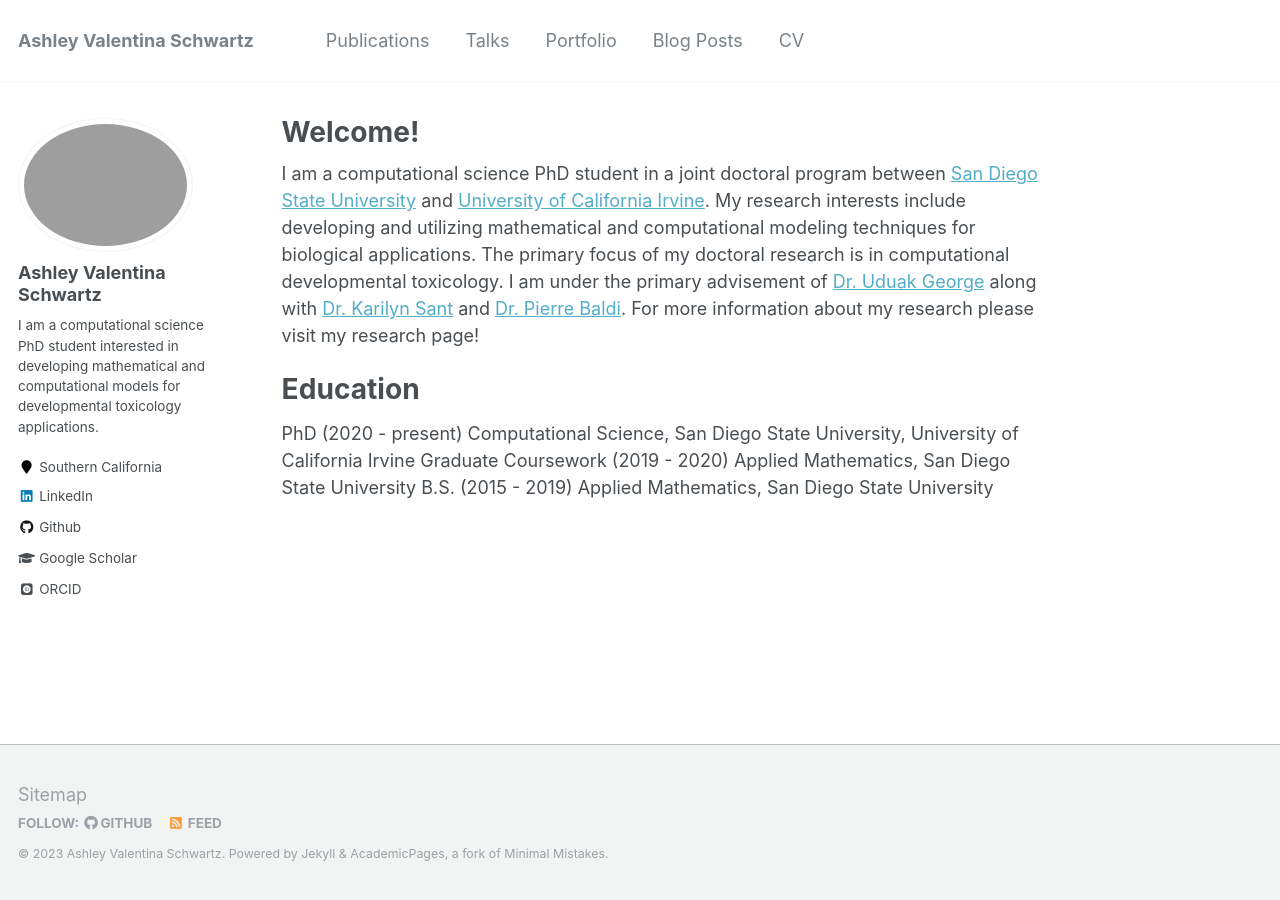
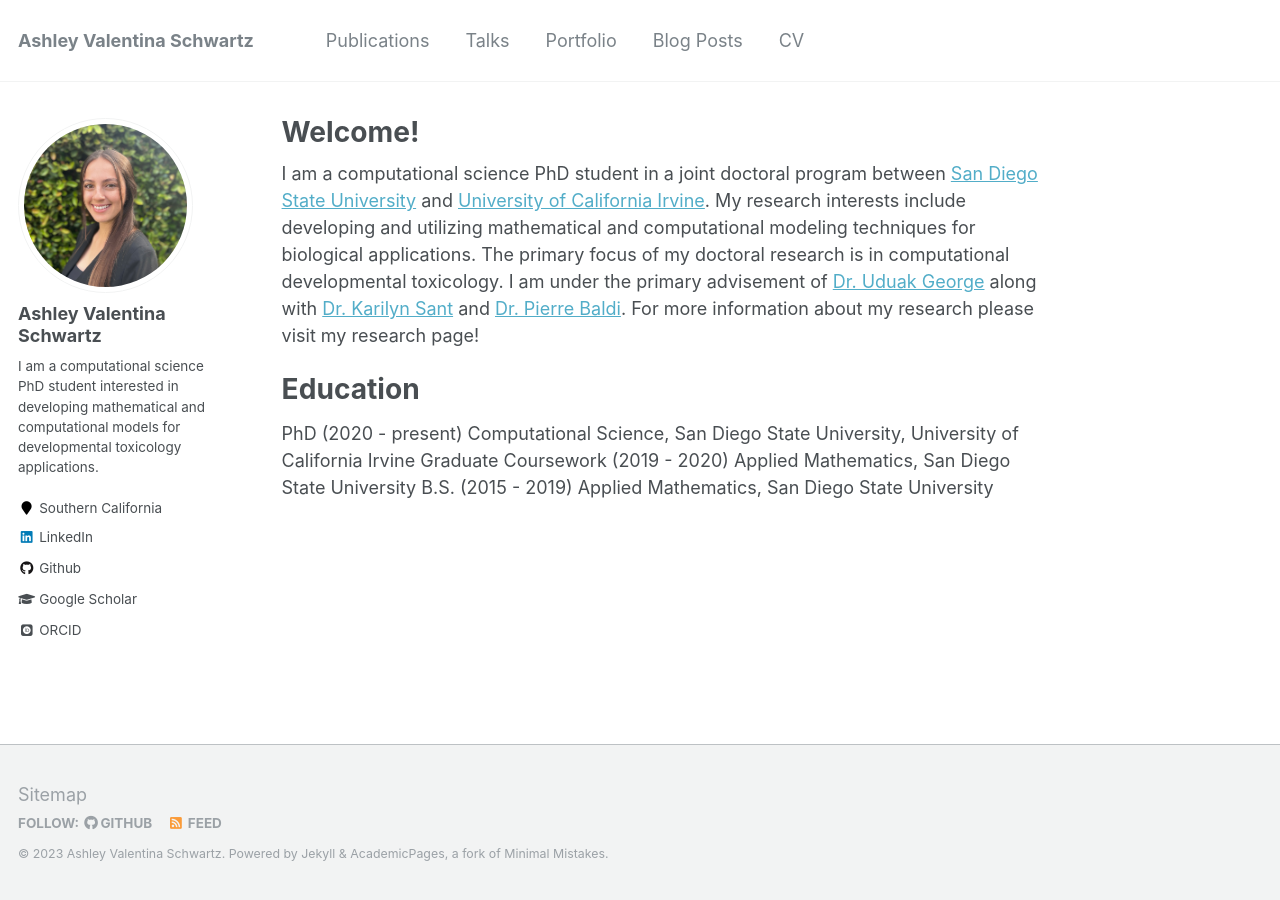
Before and after one commit to ashleyvsch/ashleyvsch.github.io, a Jekyll site: the page built from _pages/about.md, in a window 1280 px wide. Built offline with Jekyll 4.4.1, drawn with Linux system fonts in a browser that asks for light colours; some web fonts are replaced.

Commit message:
headshot

```diff
--- a/_config.yml
+++ b/_config.yml
@@ -81,7 +81,7 @@ analytics:
 # Site Author
 author:
   name             : "Ashley Valentina Schwartz"
-  avatar           : "headshot-square.jpeg"
+  avatar           : "headshot-square.jpg"
   bio              : "I am a computational science PhD student interested in developing mathematical and computational models for developmental toxicology applications. "
   location         : "Southern California"
   employer         :
```
